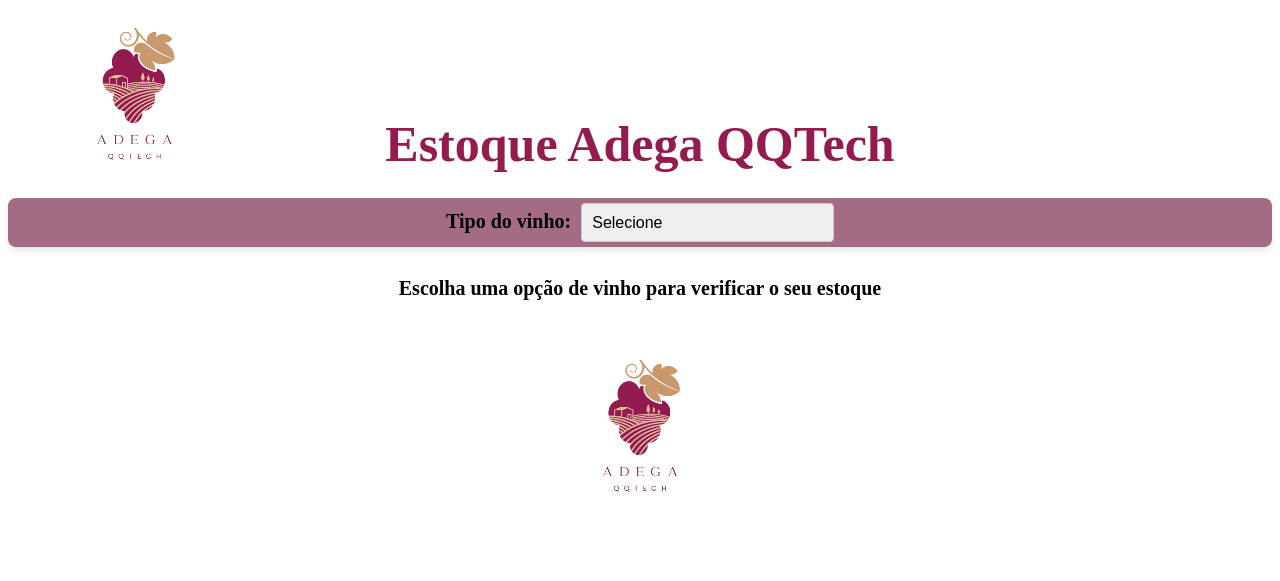
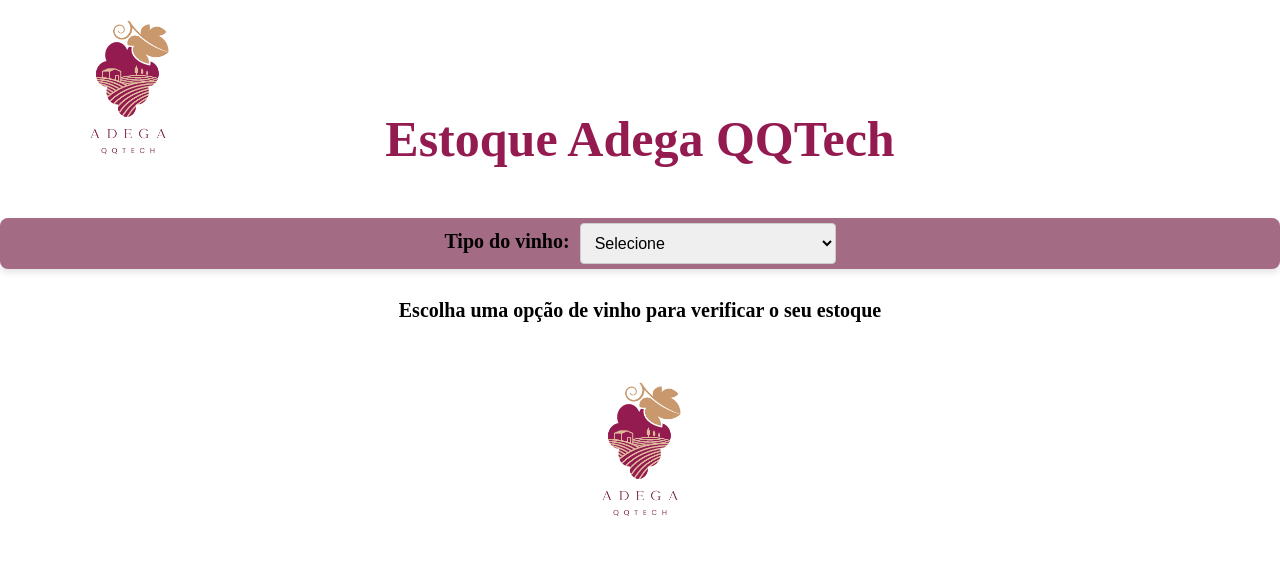
Before and after one commit to MBTGrazielle/AdegaQQtech, a plain HTML site: page index.html in a window 1280 px wide. Drawn offline with Linux system fonts and the light colour scheme.

Commit message:
Inclui readme

```diff
--- a/css/index.css
+++ b/css/index.css
@@ -1,3 +1,7 @@
+* {
+  margin: 0;
+}
+
 .logotipo-Adega {
   margin-top: -40px;
   width: 20%;
@@ -12,7 +16,7 @@
   color: #941b50;
   font-size: 50px;
   text-align: center;
-  margin: -110px 0px 25px 0px;
+  margin: -110px 0px 50px 0px;
 }
 
 .escolha-Vinhos {
@@ -40,8 +44,6 @@ select {
   font-size: 16px;
   border: 1px solid #ccc;
   border-radius: 4px;
-  appearance: none;
-  outline: none;
 }
 
 option {
--- a/index.html
+++ b/index.html
@@ -1,5 +1,5 @@
 <!DOCTYPE html>
-<html lang="en">
+<html lang="pt-br">
   <head>
     <meta charset="UTF-8" />
     <meta http-equiv="X-UA-Compatible" content="IE=edge" />
@@ -9,12 +9,15 @@
     <script src="./js/index.js" defer></script>
   </head>
   <body>
+    <header>
       <img
         class="logotipo-Adega"
         src="./assets/adegaQQTech.png"
         alt="logotipo-Adega"
       />
       <h1 class="titulo-Principal">Estoque Adega QQTech</h1>
+    </header>
+    <main>
       <section class="escolha-Vinhos">
         <label for="escolha-Vinhos">Tipo do vinho:</label>
         <select id="escolha-Vinhos" name="vinhos">
@@ -36,5 +39,6 @@
           width="20%px"
         />
       </section>
+    </main>
   </body>
 </html>
```
Also changed, not shown: assets/tela-branco.png (added), assets/tela-finalizar.png (added), assets/tela-rose.png (added), assets/tela-tinto.png (added), assets/tela.png (added), 1 other file. Lines whose indentation alone changed are shown as unchanged.
